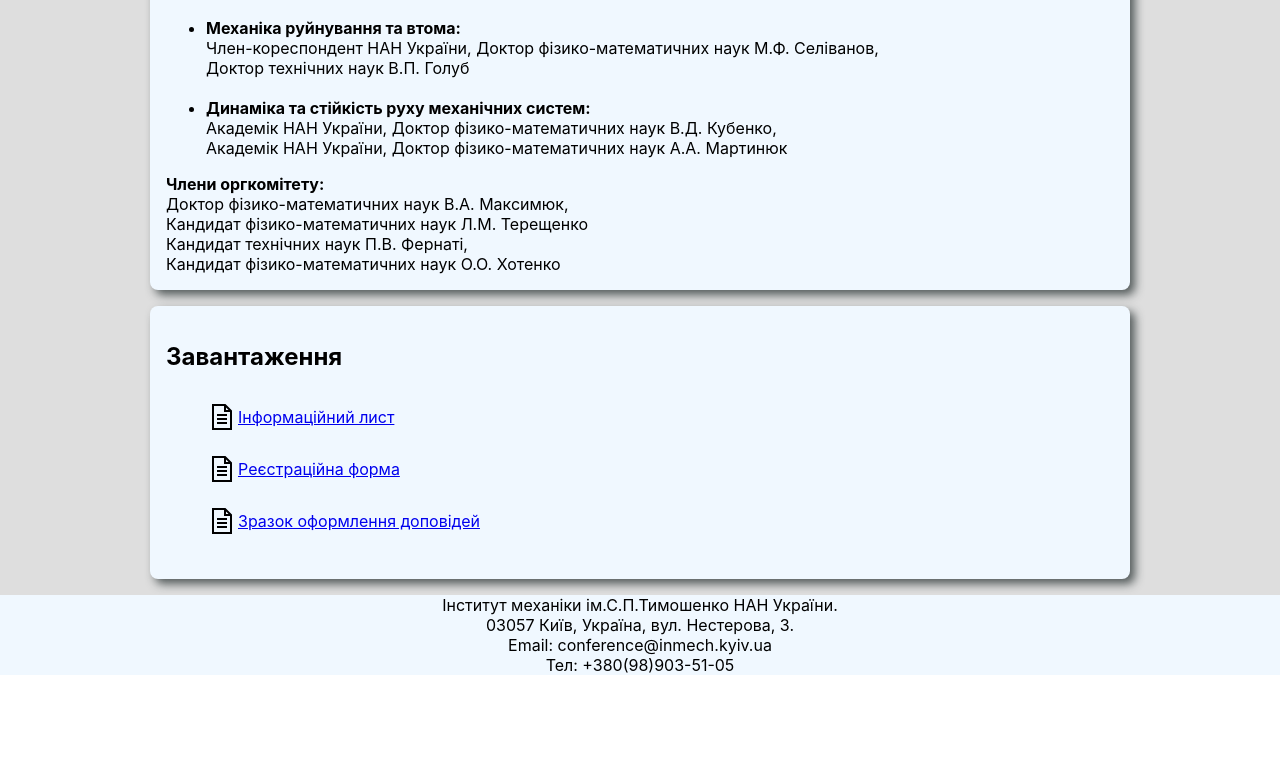
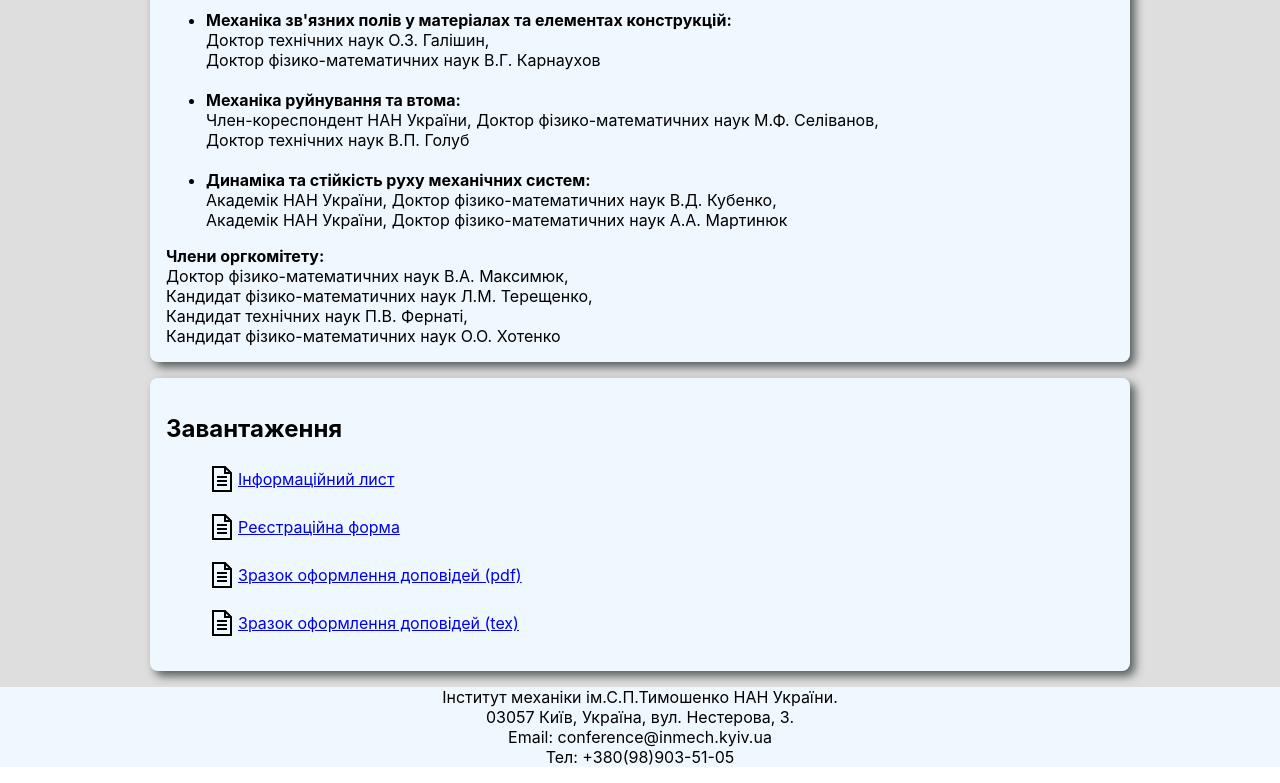
Before and after one commit to Pasha147/conf2024, a React (Create React App) app: page / in a window 1280 px wide. Shown: the part 1792-2575 px from the top of the page. Before the commit the page ends 2483 px from the top, so only its background shows below. Built offline with nearby package versions, Linux system fonts and the light colour scheme.

Commit message:
Lang, format, styles

```diff
--- a/public/index.html
+++ b/public/index.html
@@ -24,7 +24,7 @@
       work correctly both with client-side routing and a non-root public URL.
       Learn how to configure a non-root public URL by running `npm run build`.
     -->
-    <title>React App</title>
+    <title>Mechanics2024</title>
   </head>
   <body>
     <noscript>You need to enable JavaScript to run this app.</noscript>
--- a/src/App.css
+++ b/src/App.css
@@ -57,10 +57,14 @@ h2 {
 .ul_downloads{
   list-style: none;
 }
+.ul_downloads li{
+ margin-bottom: 1rem;
+}
 .ul_downloads a{
   display: flex;
   justify-content: start;
   align-items: center;
+  width: max-content;
 }
 
 
--- a/src/appdata.js
+++ b/src/appdata.js
@@ -102,6 +102,8 @@ text.Ukr.main.articles[2] = (
       </em>
       .
     </p>
+    <p>Робочі мови конференції: Англійська, Українська.</p>
+    <p>Конференція відбуватиметься у змішаному форматі (онлайн та офлайн).</p>
     <p>
       Матеріали конференції буде опубліковано на сайті Інституту механіки ім.
       С.П. Тимошенка. Кожен учасник, який виступить із доповіддю, отримає
@@ -207,7 +209,7 @@ text.Ukr.main.articles[4] = (
     <br />
     Доктор фізико-математичних наук В.А.&nbsp;Максимюк,
     <br />
-    Кандидат фізико-математичних наук Л.М.&nbsp;Терещенко
+    Кандидат фізико-математичних наук Л.М.&nbsp;Терещенко,
     <br />
     Кандидат технічних наук П.В.&nbsp;Фернаті,
     <br />
@@ -225,19 +227,25 @@ text.Ukr.main.articles[5] = (
           download="./files/announcement_uk.docx"
         >
           <img src="./img/file.svg" alt="file"></img>
-          <p>Інформаційний лист</p>
+          Інформаційний лист
         </a>
       </li>
       <li>
         <a href="./files/form_uk.doc" download="./files/form_uk.doc">
           <img src="./img/file.svg" alt="file"></img>
-          <p>Реєстраційна форма</p>
+          Реєстраційна форма
         </a>
       </li>
       <li>
         <a href="./files/sample_uk.pdf" download="./files/sample_uk.pdf">
           <img src="./img/file.svg" alt="file"></img>
-          <p>Зразок оформлення доповідей</p>
+          Зразок оформлення доповідей (pdf)
+        </a>
+      </li>
+      <li>
+        <a href="./files/sample_uk.tex" download="./files/sample_uk.tex">
+          <img src="./img/file.svg" alt="file"></img>
+          Зразок оформлення доповідей (tex)
         </a>
       </li>
     </ul>
@@ -300,6 +308,8 @@ text.En.main.articles[2] = (
       </em>
       .
     </p>
+    <p>The Conference languages are: Ukrainian, English.</p>
+    <p>The conference will take place in a mixed format (online and offline).</p>
     <p>
       The materials of the conference will be published on the website of the
       S.P. Timoshenko Institute of Mechanics. Each participant who presents an
@@ -411,7 +421,7 @@ text.En.main.articles[4] = (
     <br />
     Candidate of Technical Sciences P.V.&nbsp;Fernati,
     <br />
-    Candidate of Physical and Mathematical Sciences О.О.&nbsp;Khotenko,
+    Candidate of Physical and Mathematical Sciences О.О.&nbsp;Khotenko
     <br />
   </>
 );
@@ -425,19 +435,25 @@ text.En.main.articles[5] = (
           download="./files/announcement_en.docx"
         >
           <img src="./img/file.svg" alt="file"></img>
-          <p>information letter-message</p>
+          information letter-message
         </a>
       </li>
       <li>
         <a href="./files/form_en.doc" download="./files/form_en.doc">
           <img src="./img/file.svg" alt="file"></img>
-          <p>Registration form</p>
+          Registration form
         </a>
       </li>
       <li>
         <a href="./files/sample_en.pdf" download="./files/sample_en.pdf">
           <img src="./img/file.svg" alt="file"></img>
-          <p>Report design sample</p>
+          Report design sample (pdf)
+        </a>
+      </li>
+      <li>
+        <a href="./files/sample_en.tex" download="./files/sample_en.tex">
+          <img src="./img/file.svg" alt="file"></img>
+          Report design sample (tex)
         </a>
       </li>
     </ul>
```
Also changed, not shown: 2 other files (tests, documents, lock files or other folders).
